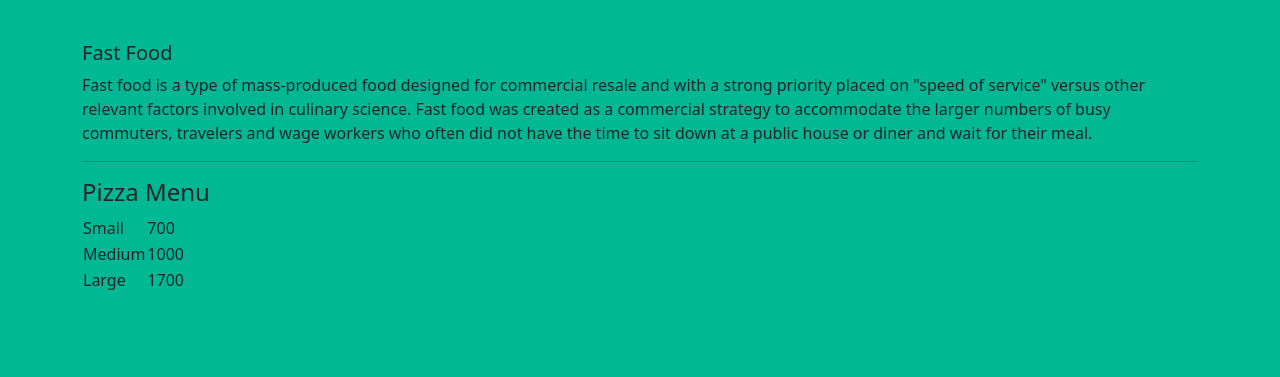
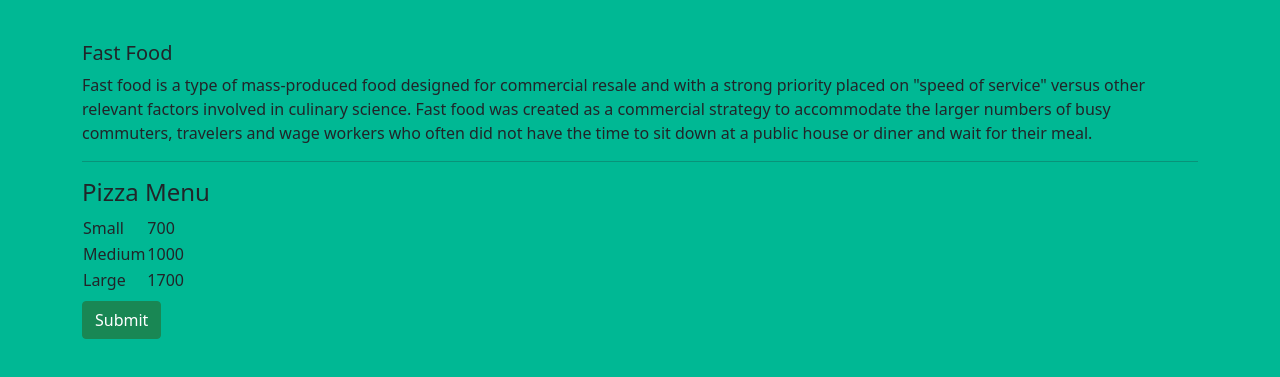
Before and after one commit to helloaak/hacxproj, a plain HTML site: page index.html in a window 1280 px wide. Shown: the part 63-440 px from the top of the page. Drawn offline with nearby package versions, Linux system fonts and the light colour scheme.

Commit message:
fixed some bugs

```diff
--- a/index.html
+++ b/index.html
@@ -8,7 +8,7 @@
     <!-- Bootstrap CSS -->
     <link href="https://cdn.jsdelivr.net/npm/bootstrap@5.1.3/dist/css/bootstrap.min.css" rel="stylesheet" integrity="sha384-1BmE4kWBq78iYhFldvKuhfTAU6auU8tT94WrHftjDbrCEXSU1oBoqyl2QvZ6jIW3" crossorigin="anonymous">
 
-    <title>Hello, world!</title>
+    <title>Shoopiee</title>
   </head>
 
   <style>
@@ -62,10 +62,13 @@
         <td>1700</td>
       </tr>
       <tr>
-
+      </tr>
+      </table>
       </section>
 
-
+      <div class="container">
+      <button class="btn btn-success mt-2">Submit</button>
+      </div>
 
     <script src="https://cdn.jsdelivr.net/npm/@popperjs/core@2.10.2/dist/umd/popper.min.js" integrity="sha384-7+zCNj/IqJ95wo16oMtfsKbZ9ccEh31eOz1HGyDuCQ6wgnyJNSYdrPa03rtR1zdB" crossorigin="anonymous"></script>
     <script src="https://cdn.jsdelivr.net/npm/bootstrap@5.1.3/dist/js/bootstrap.min.js" integrity="sha384-QJHtvGhmr9XOIpI6YVutG+2QOK9T+ZnN4kzFN1RtK3zEFEIsxhlmWl5/YESvpZ13" crossorigin="anonymous"></script>
```
